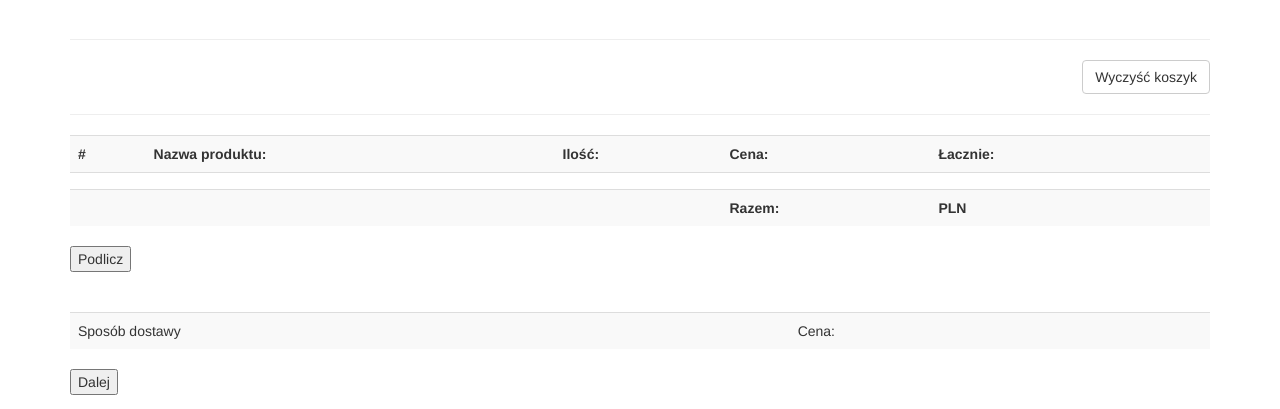
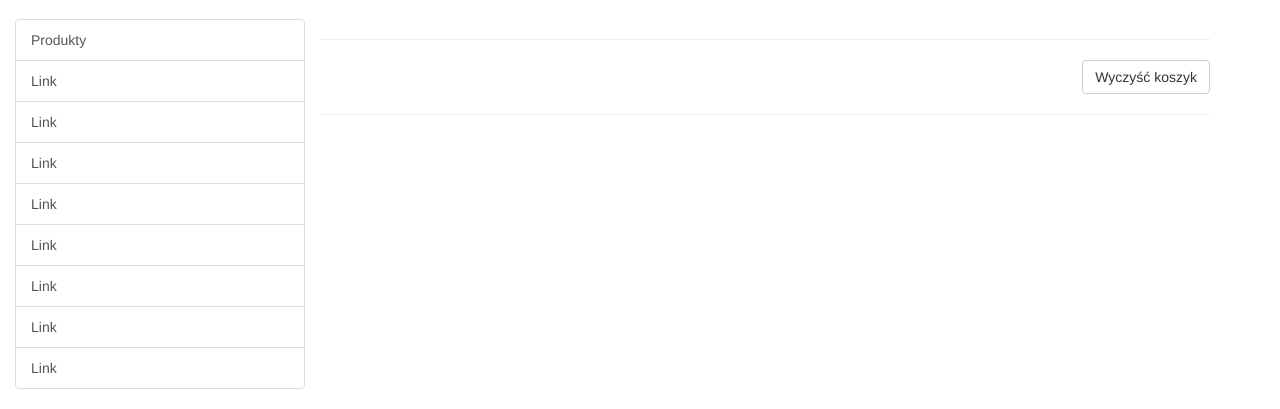
Before and after one commit to mientuma/shop, a Symfony app: template app/Resources/views/default/cart.html.twig in a window 1280 px wide. Shown: the part 51-460 px from the top of the page. Run offline with Twig, Linux system fonts and the light colour scheme; the template is opened without the code that fills it, so the values that code supplies are empty; some libraries are stand-ins or nearby versions.

Commit message:
sidebar added

```diff
--- a/app/Resources/views/base.html.twig
+++ b/app/Resources/views/base.html.twig
@@ -19,6 +19,10 @@
     {% include '::navbar.html.twig' %}
 {% endblock topnav %}
 
+{% block sidebar %}
+    {% include '::sidebar.html.twig' %}
+{% endblock sidebar %}
+
 {% block body %}{% endblock %}
 {% block javascripts %}{% endblock %}
     <script src="{{ asset('bootstrap/dist/js/bootstrap.min.js') }}"></script>
--- /dev/null
+++ b/app/Resources/views/sidebar.html.twig
@@ -0,0 +1,13 @@
+<div class="col-xs-6 col-sm-3 sidebar-offcanvas" id="sidebar">
+    <div class="list-group">
+        <a href="{{ path('showproducts') }}" class="list-group-item">Produkty</a>
+        <a href="#" class="list-group-item">Link</a>
+        <a href="#" class="list-group-item">Link</a>
+        <a href="#" class="list-group-item">Link</a>
+        <a href="#" class="list-group-item">Link</a>
+        <a href="#" class="list-group-item">Link</a>
+        <a href="#" class="list-group-item">Link</a>
+        <a href="#" class="list-group-item">Link</a>
+        <a href="#" class="list-group-item">Link</a>
+    </div>
+</div>
```
